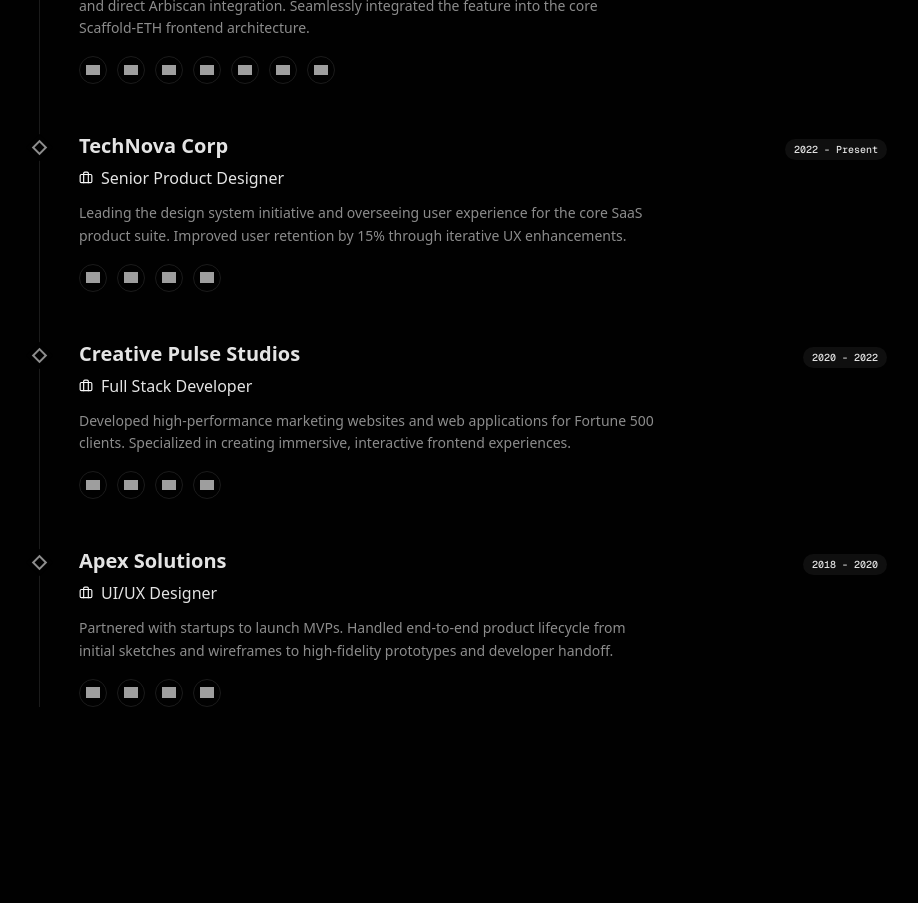
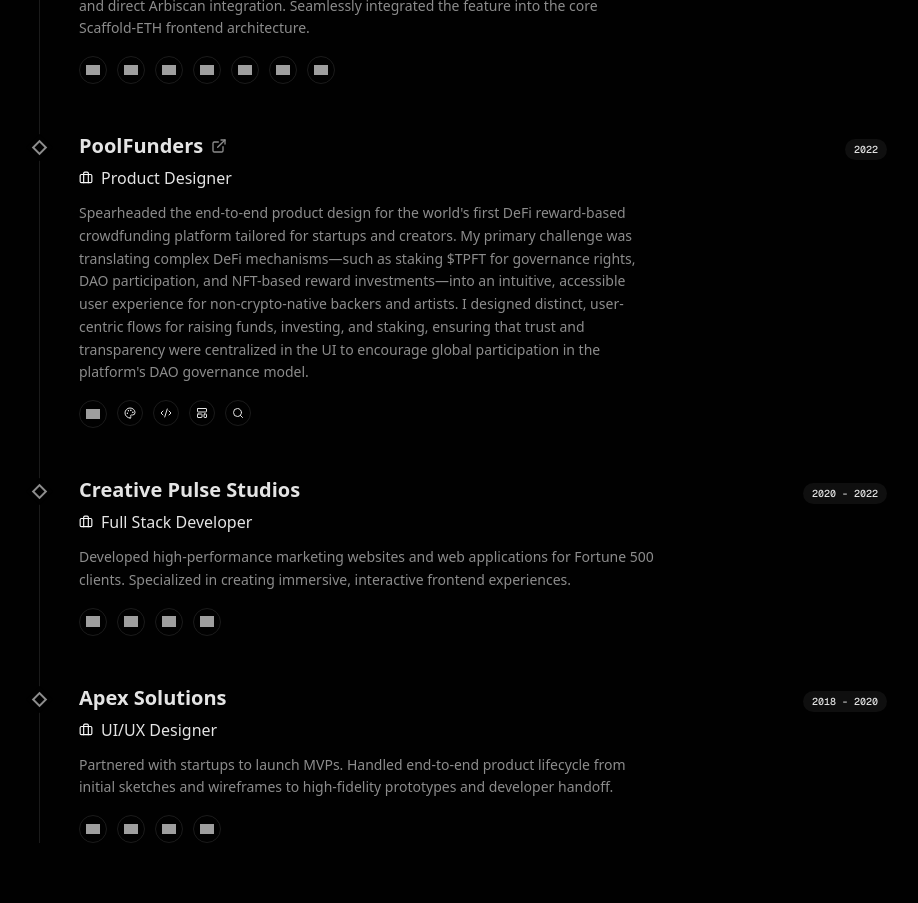
Before and after one commit to anynomousfriend/portfolio, a Next.js app: page / in a window 1280 px wide. Shown: the part 2220-3123 px from the top of the page, without its empty margins (177-1095 px from the left). Built offline with nearby package versions, Linux system fonts and the light colour scheme; grey boxes are pictures that could not be loaded.

Commit message:
feat: Add PoolFunders product design experience
- Replace dummy TechNova Corp data with actual PoolFunders experience
- Write description from a product designer's perspective highlighting DeFi UX challenges
- Include liveUrl to the live platform

```diff
--- a/src/data/experience.ts
+++ b/src/data/experience.ts
@@ -11,12 +11,13 @@
     liveUrl: 'https://batch21.buidlguidl.com/timeline',
   },
   {
-    company: 'TechNova Corp',
-    role: 'Senior Product Designer',
-    period: '2022 - Present',
+    company: 'PoolFunders',
+    role: 'Product Designer',
+    period: '2022',
     description:
-      'Leading the design system initiative and overseeing user experience for the core SaaS product suite. Improved user retention by 15% through iterative UX enhancements.',
-    technologies: ['Figma', 'React', 'Storybook', 'Jira'],
+      'Spearheaded the end-to-end product design for the world\'s first DeFi reward-based crowdfunding platform tailored for startups and creators. My primary challenge was translating complex DeFi mechanisms—such as staking $TPFT for governance rights, DAO participation, and NFT-based reward investments—into an intuitive, accessible user experience for non-crypto-native backers and artists. I designed distinct, user-centric flows for raising funds, investing, and staking, ensuring that trust and transparency were centralized in the UI to encourage global participation in the platform\'s DAO governance model.',
+    technologies: ['Figma', 'UI/UX Design', 'DeFi', 'Prototyping', 'User Research'],
+    liveUrl: 'https://www.poolfunders.com/',
   },
   {
     company: 'Creative Pulse Studios',
```
